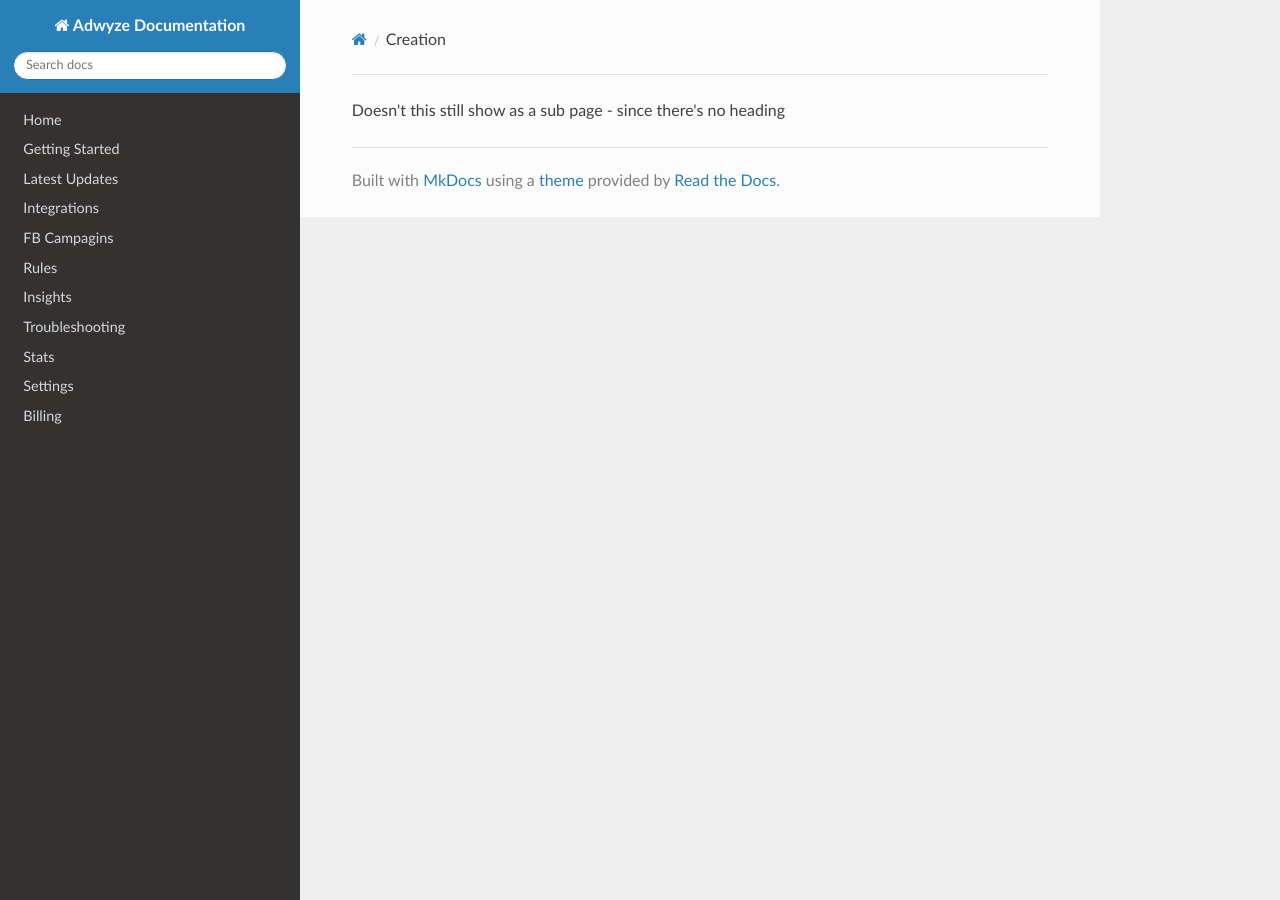
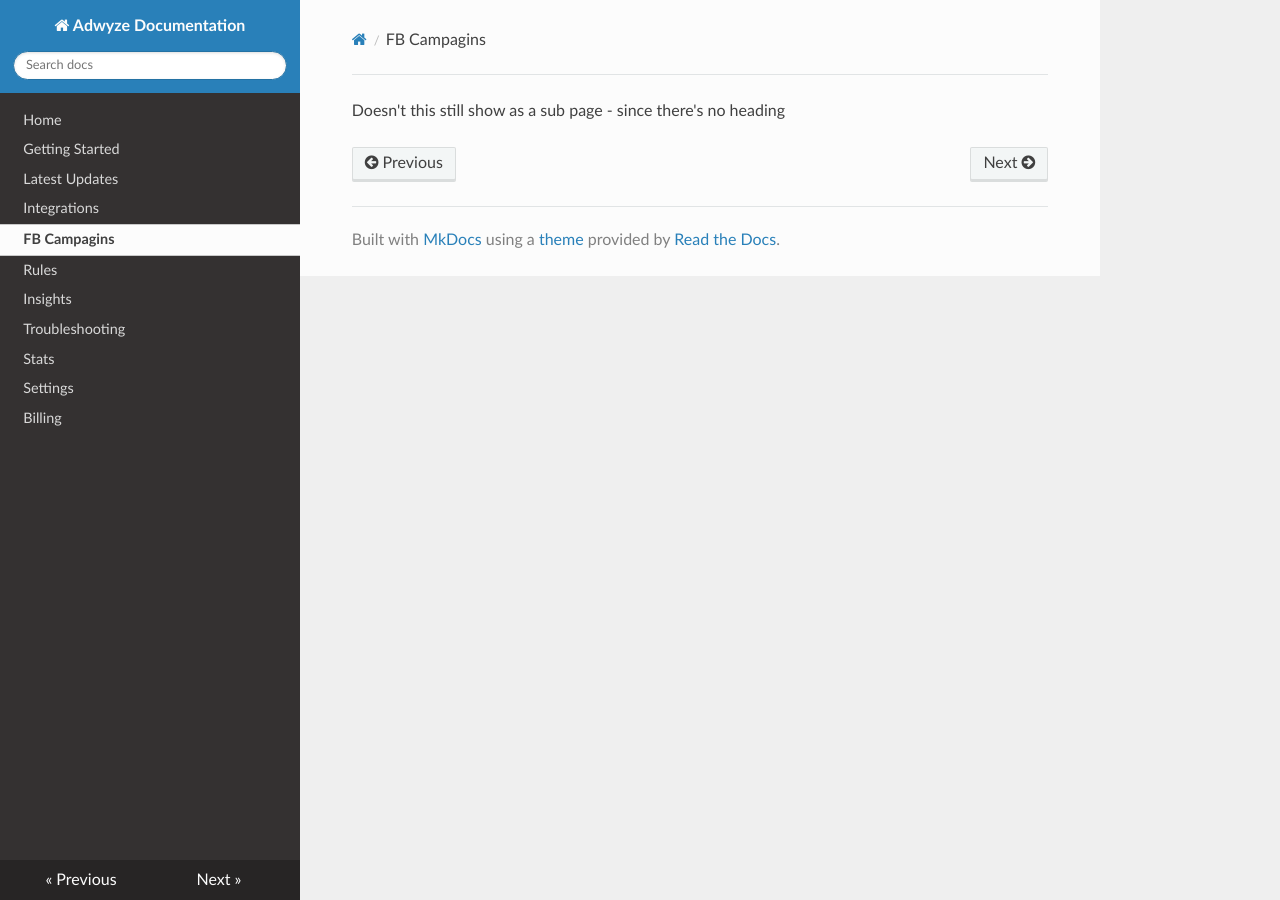
Before and after one commit to adwyze/faqs, an MkDocs documentation site: the page built from docs/creation.md, in a window 1280 px wide. Built offline with MkDocs 1.6.1, drawn with Linux system fonts in a browser that asks for light colours; nearby versions of some CDN libraries; old or Windows-style settings are respelled for this version of MkDocs; part of the change alters nothing that is shown.

Commit message:
Initiated inner pages

```diff
--- a/mkdocs.yml
+++ b/mkdocs.yml
@@ -4,7 +4,7 @@ pages:
 - "Getting Started": gettingStarted.md
 - "Latest Updates": updates.md
 - Integrations: integrations.md
-- "FB Campagins": campaignCreation.md
+- "FB Campagins": creation.md
 - Rules: rules.md
 - Insights: insights.md
 - Troubleshooting: troubleshooting.md
```
